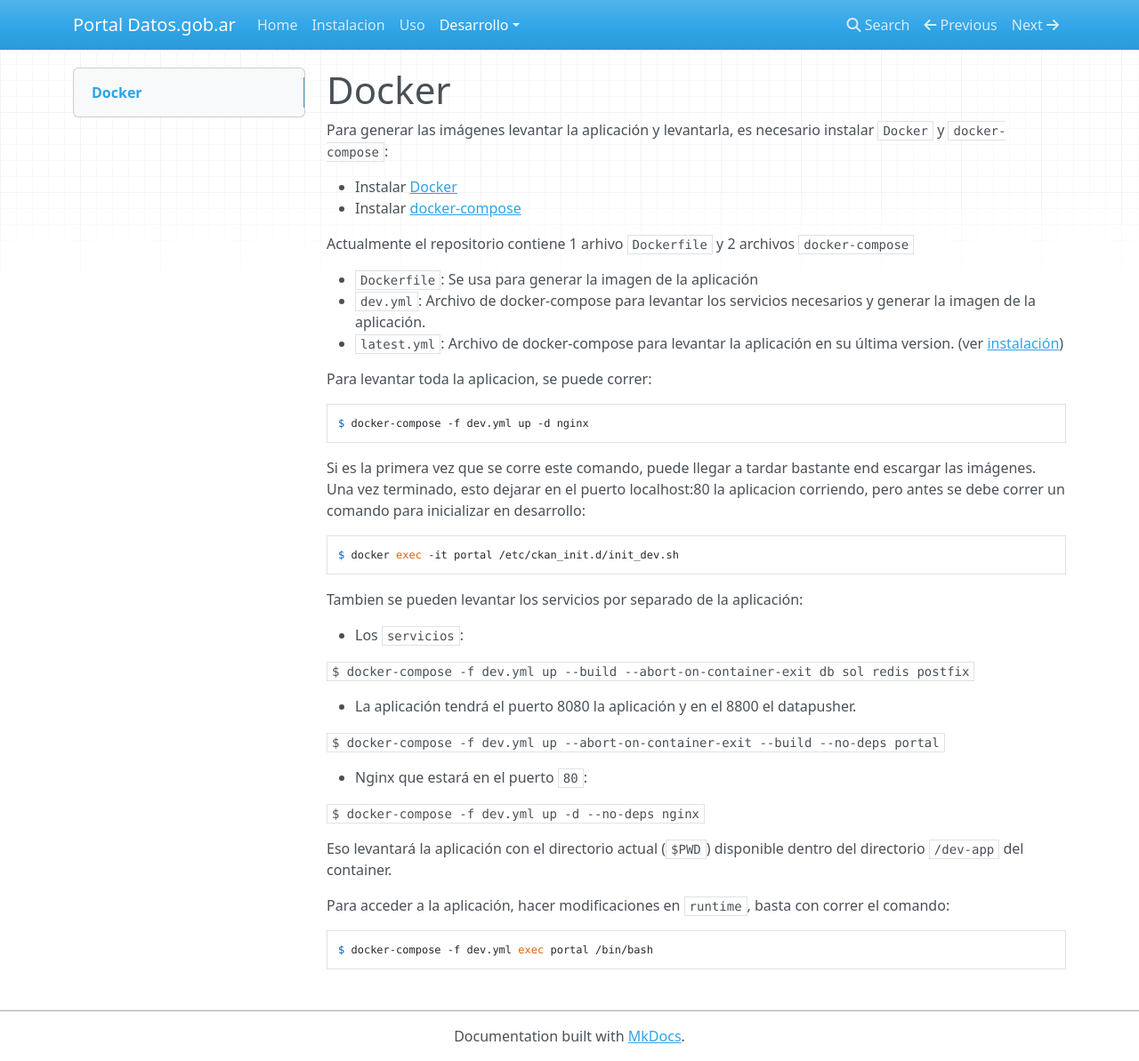
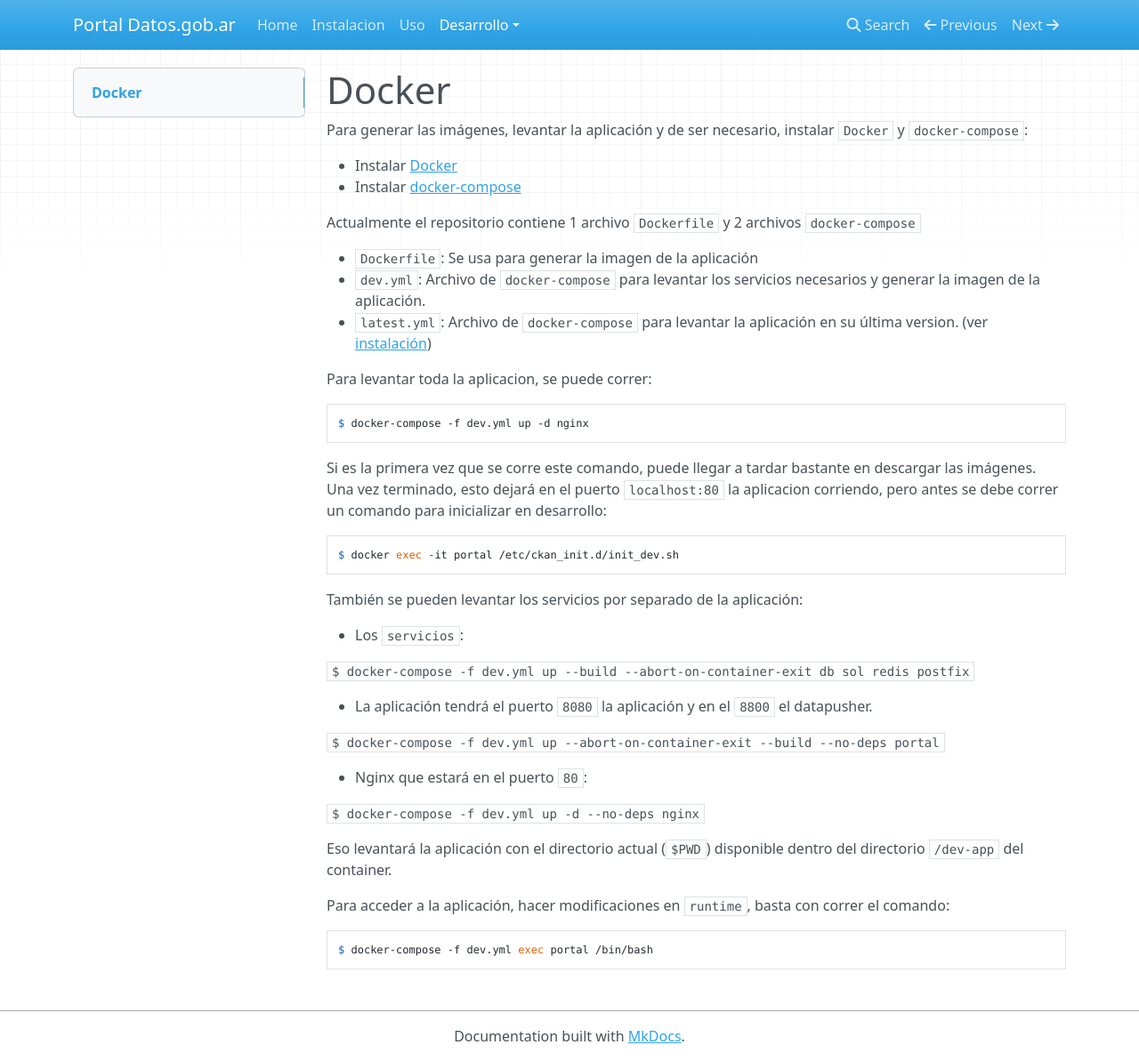
Before and after one commit to datosgobar/portal_datos.gob.ar, an MkDocs documentation site: the page built from docs/development/docker.md, in a window 1280 px wide and 1193 px high. Shown: the whole window at 89% size. Built offline with MkDocs 1.6.1, drawn with Linux system fonts in a browser that asks for light colours; nearby versions of some CDN libraries; old or Windows-style settings are respelled for this version of MkDocs.

Commit message:
Minor fixes (proposal)

````diff
--- a/docs/development/docker.md
+++ b/docs/development/docker.md
@@ -1,33 +1,33 @@
 # Docker
 
-Para generar las imágenes levantar la aplicación y levantarla, es necesario instalar `Docker` y `docker-compose`:
+Para generar las imágenes, levantar la aplicación y de ser necesario, instalar `Docker` y `docker-compose`:
 
 * Instalar [Docker](https://docs.docker.com/engine/installation/linux/ubuntu/)
 * Instalar [docker-compose](https://docs.docker.com/compose/install/)
 
-Actualmente el repositorio contiene 1 arhivo `Dockerfile` y 2 archivos `docker-compose`
+Actualmente el repositorio contiene 1 archivo `Dockerfile` y 2 archivos `docker-compose`
 
 * `Dockerfile`: Se usa para generar la imagen de la aplicación
-* `dev.yml`: Archivo de docker-compose para levantar los servicios necesarios y generar la imagen de la aplicación.
-* `latest.yml`: Archivo de docker-compose para levantar la aplicación en su última version. (ver [instalación](docs/setup/install.md))
+* `dev.yml`: Archivo de `docker-compose` para levantar los servicios necesarios y generar la imagen de la aplicación.
+* `latest.yml`: Archivo de `docker-compose` para levantar la aplicación en su última version. (ver [instalación](docs/setup/install.md))
 
 Para levantar toda la aplicacion, se puede correr:
 
     $ docker-compose -f dev.yml up -d nginx
 
-Si es la primera vez que se corre este comando, puede llegar a tardar bastante end escargar las imágenes.
-Una vez terminado, esto dejarar en el puerto localhost:80 la aplicacion corriendo, pero antes se debe correr un comando para inicializar en desarrollo:
+Si es la primera vez que se corre este comando, puede llegar a tardar bastante en descargar las imágenes.
+Una vez terminado, esto dejará en el puerto `localhost:80` la aplicacion corriendo, pero antes se debe correr un comando para inicializar en desarrollo:
 
     $ docker exec -it portal /etc/ckan_init.d/init_dev.sh
 
 
-Tambien se pueden levantar los servicios por separado de la aplicación:
+También se pueden levantar los servicios por separado de la aplicación:
 
 * Los `servicios`:
 
 ```$ docker-compose -f dev.yml up --build --abort-on-container-exit db sol redis postfix```
 
-* La aplicación tendrá el puerto 8080 la aplicación y en el 8800 el datapusher.
+* La aplicación tendrá el puerto `8080` la aplicación y en el `8800` el datapusher.
 
 ```$ docker-compose -f dev.yml up --abort-on-container-exit --build --no-deps portal```
 
````
